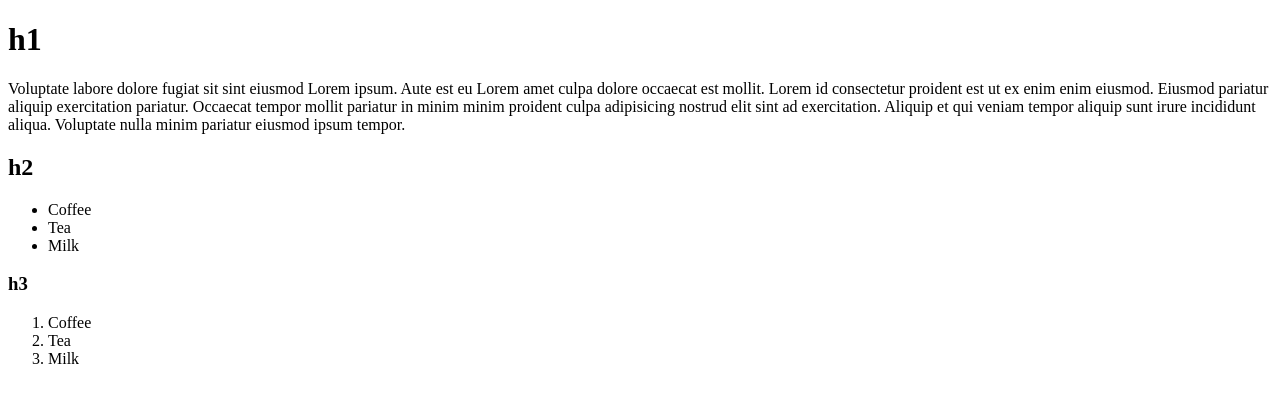
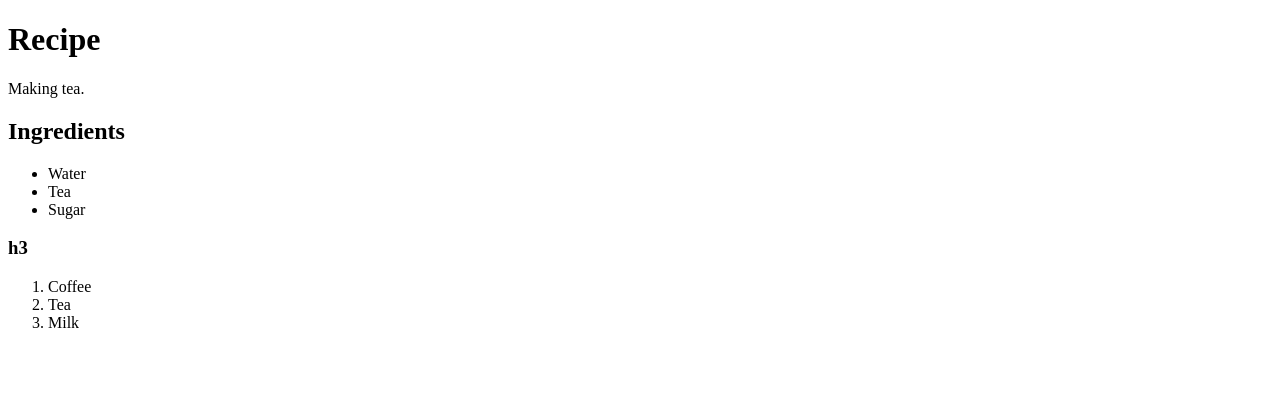
Before and after one commit to LawrenzoDM/UIB-HTML-Recipe, a plain HTML site: page danylo/index.html in a window 1280 px wide. Drawn offline with Linux system fonts and the light colour scheme.

Commit message:
[UIB-HTML-Recipe Exercise]: The unordered list should be ingredients for your recipe.

```diff
--- a/danylo/index.html
+++ b/danylo/index.html
@@ -8,24 +8,20 @@
     <link rel="stylesheet" type="text/css" media="screen" href="styles.css" />
   </head>
   <body>
-    <h1>h1</h1>
+    <h1>Recipe</h1>
     <p>
-      Voluptate labore dolore fugiat sit sint eiusmod Lorem ipsum. Aute est eu
-      Lorem amet culpa dolore occaecat est mollit. Lorem id consectetur proident
-      est ut ex enim enim eiusmod. Eiusmod pariatur aliquip exercitation
-      pariatur. Occaecat tempor mollit pariatur in minim minim proident culpa
-      adipisicing nostrud elit sint ad exercitation. Aliquip et qui veniam
-      tempor aliquip sunt irure incididunt aliqua. Voluptate nulla minim
-      pariatur eiusmod ipsum tempor.
+      Making tea.
     </p>
-    <h2>h2</h2>
+
+    <h2>Ingredients</h2>
 
     <ul>
-      <li>Coffee</li>
+      <li>Water</li>
       <li>Tea</li>
-      <li>Milk</li>
+      <li>Sugar</li>
     </ul>
     <h3>h3</h3>
+
     <ol>
       <li>Coffee</li>
       <li>Tea</li>
```
